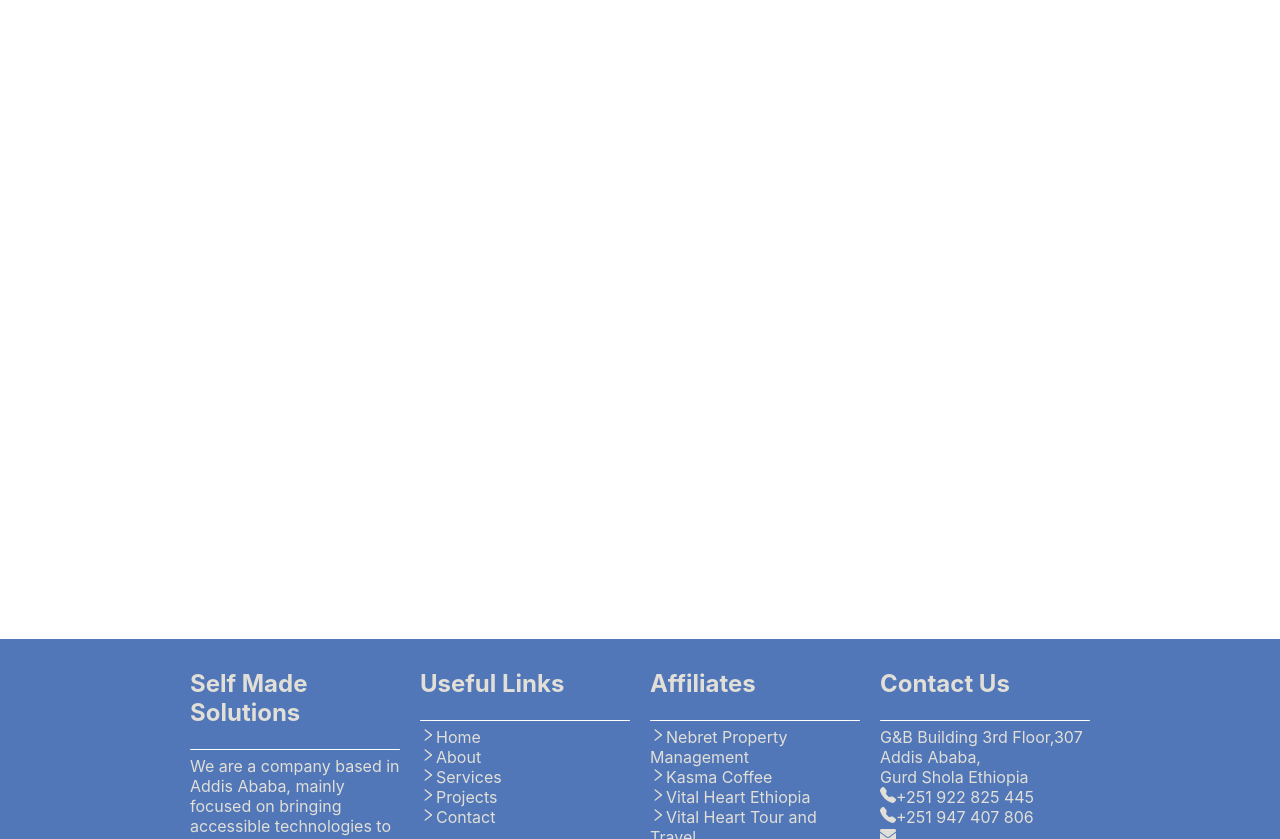
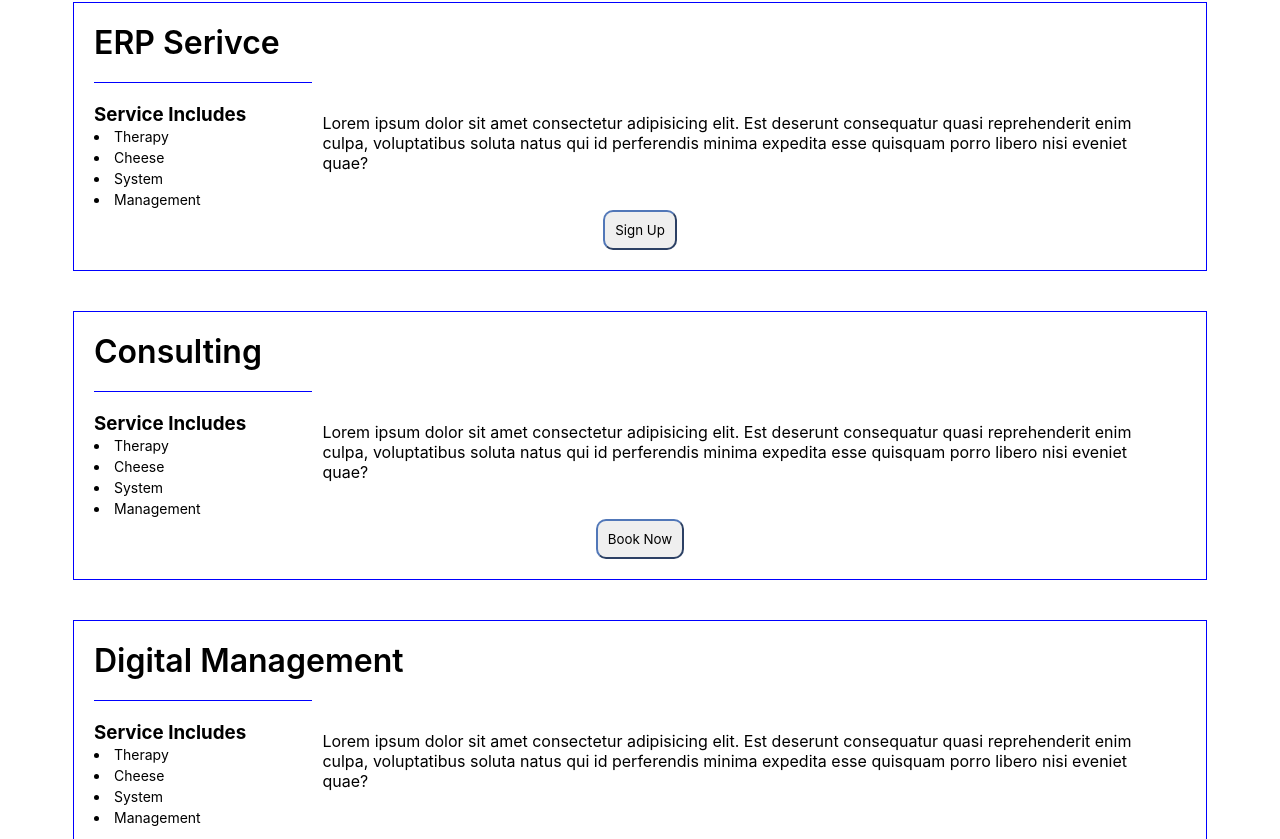
Before and after one commit to 123nol/self_made_solutions, a React (Create React App) app: page /services in a window 1280 px wide. Shown: the part 241-1080 px from the top of the page. Built offline with nearby package versions, Linux system fonts and the light colour scheme.

Commit message:
changed_service_page

```diff
--- a/src/index.css
+++ b/src/index.css
@@ -7,14 +7,13 @@
     sans-serif;
   -webkit-font-smoothing: antialiased;
   -moz-osx-font-smoothing: grayscale;
-  /* overflow-x: hidden; */
 }
 
 .bar {
   display: flex;
   flex-direction: row;
   position: relative;
-  padding: 30px;
+  padding: 50px;
   align-items: center;
   height: 7vh;
   height: 6vh;
@@ -40,14 +39,15 @@
   position: relative;
   color: black;
   letter-spacing: 1px;
-  font-weight: bold;
-  transition: 0.3s ease-in-out;
+  font-weight: 600;
+
   padding: 15px;
+  border-bottom: 0px solid rgb(145, 186, 214);
 }
 
 .links:hover {
-  border-radius: 15px;
-  background-color: rgb(145, 186, 214);
+  border-bottom: 2px solid rgb(145, 186, 214);
+  font-weight: 700;
 }
 #nav {
   display: flex;
@@ -193,6 +193,51 @@
   text-wrap: wrap;
   font-size: 18px;
   font-weight: 400;
+}
+.serviceList {
+  display: flex;
+  flex-direction: column;
+  width: 90%;
+  margin: 40px auto;
+}
+.serviceList h1 {
+  font-weight: 600;
+  text-align: left;
+}
+.serviceList h1::after {
+  content: "";
+  display: block;
+  height: 1px;
+  width: 20%;
+  margin: 20px 0px;
+
+  background-color: blue;
+}
+.serviceSection {
+  padding: 20px;
+  border: 1px solid blue;
+  position: relative;
+}
+.serviceSection .button {
+  cursor: pointer;
+  text-align: center;
+}
+.serviceSection .button button {
+  padding: 10px;
+  border-radius: 10px;
+  border-color: #5177b8;
+}
+.serviceType {
+  display: flex;
+  width: 100%;
+}
+.serviceInfo {
+  width: 20%;
+}
+.serviceExplanation {
+  width: 80%;
+
+  padding: 10px;
 }
 
 .footer {
--- a/src/pages/Services.jsx
+++ b/src/pages/Services.jsx
@@ -1,10 +1,88 @@
 // import { Link } from "react-router-dom";
 const Services = () => {
   return (
-    <div className="services" style={{ height: "100vh" }}>
+    <div className="services">
       <div className="linkHeader">
         <h1>Services</h1>
         <p>The Services we provide are mainly concerned with the ERP system.</p>
+      </div>
+
+      <div className="serviceList">
+        <div className="serviceSection">
+          <h1>ERP Serivce</h1>
+          <div className="serviceType">
+            <div className="serviceInfo">
+              <h3>Service Includes</h3>
+              <p>
+                <li>Therapy</li>
+                <li>Cheese</li>
+                <li>System</li>
+                <li>Management</li>
+              </p>
+            </div>
+
+            <div className="serviceExplanation">
+              Lorem ipsum dolor sit amet consectetur adipisicing elit. Est
+              deserunt consequatur quasi reprehenderit enim culpa, voluptatibus
+              soluta natus qui id perferendis minima expedita esse quisquam
+              porro libero nisi eveniet quae?
+            </div>
+          </div>
+          <div className="button">
+            <button>Sign Up</button>
+          </div>
+        </div>
+      </div>
+      <div className="serviceList">
+        <div className="serviceSection">
+          <h1>Consulting</h1>
+          <div className="serviceType">
+            <div className="serviceInfo">
+              <h3>Service Includes</h3>
+
+              <p>
+                <li>Therapy</li>
+                <li>Cheese</li>
+                <li>System</li>
+                <li>Management</li>
+              </p>
+            </div>
+
+            <div className="serviceExplanation">
+              Lorem ipsum dolor sit amet consectetur adipisicing elit. Est
+              deserunt consequatur quasi reprehenderit enim culpa, voluptatibus
+              soluta natus qui id perferendis minima expedita esse quisquam
+              porro libero nisi eveniet quae?
+            </div>
+          </div>
+          <div className="button">
+            <button>Book Now</button>
+          </div>
+        </div>
+      </div>
+      <div className="serviceList">
+        <div className="serviceSection">
+          <h1>Digital Management</h1>
+          <div className="serviceType">
+            <div className="serviceInfo">
+              <h3>Service Includes</h3>
+
+              <p>
+                <li>Therapy</li>
+                <li>Cheese</li>
+                <li>System</li>
+                <li>Management</li>
+              </p>
+            </div>
+
+            <div className="serviceExplanation">
+              Lorem ipsum dolor sit amet consectetur adipisicing elit. Est
+              deserunt consequatur quasi reprehenderit enim culpa, voluptatibus
+              soluta natus qui id perferendis minima expedita esse quisquam
+              porro libero nisi eveniet quae?
+            </div>
+          </div>
+        </div>
       </div>
     </div>
   );
```
